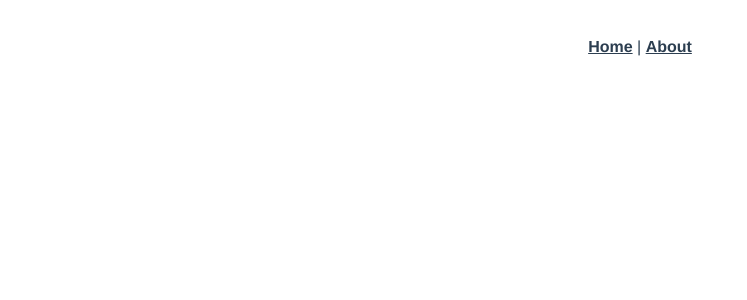
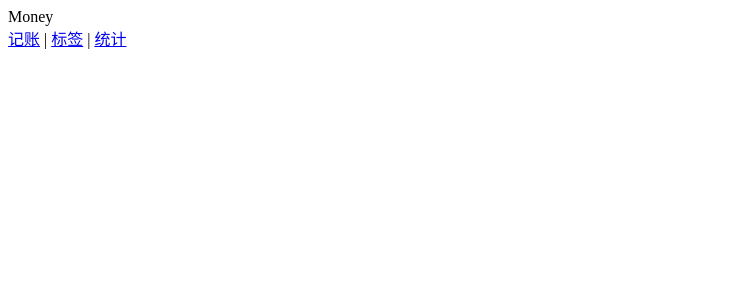
Before and after one commit to kant00/Money-1, a Vue app: page /#/money in a window 1280 px wide. Shown: the top 300 px of the page, without its empty margins (0-747 px from the left). Built offline with nearby package versions, Linux system fonts and the light colour scheme.

Commit message:
引入全局<Nav/>

```diff
--- a/src/App.vue
+++ b/src/App.vue
@@ -1,13 +1,8 @@
 <template>
-  <div id="app">
-    <div id="nav">
-      <router-link to="/">Home</router-link> |
-      <router-link to="/about">About</router-link>
-    </div>
-    <router-view/>
+  <div>
+  <router-view />
   </div>
 </template>
-
 <style lang="scss">
 #app {
   font-family: Avenir, Helvetica, Arial, sans-serif;
--- /dev/null
+++ b/src/components/Nav.vue
@@ -0,0 +1,18 @@
+<template>
+  <div>
+    <router-link to="/money">记账</router-link>
+    |
+    <router-link to="/labels">标签</router-link>
+    |
+    <router-link to="/statistics">统计</router-link>
+  </div>
+</template>
+
+<script lang="ts">
+export default {
+  name: "Nav",
+};
+</script>
+
+<style scoped>
+</style>
--- a/src/main.ts
+++ b/src/main.ts
@@ -1,13 +1,15 @@
-import Vue from 'vue'
-import App from './App.vue'
-import './registerServiceWorker'
-import router from './router'
-import store from './store'
+import Vue from "vue";
+import App from "./App.vue";
+import "./registerServiceWorker";
+import router from "./router";
+import store from "./store";
+import Nav from "@/components/Nav.vue";
 
-Vue.config.productionTip = false
+Vue.component("Nav", Nav);
+Vue.config.productionTip = false;
 
 new Vue({
-  router,
+  router: router,
   store,
-  render: h => h(App)
-}).$mount('#app')
+  render: (h) => h(App),
+}).$mount("#app");
--- a/src/router/index.ts
+++ b/src/router/index.ts
@@ -1,27 +1,31 @@
-import Vue from 'vue'
-import VueRouter, { RouteConfig } from 'vue-router'
-import Home from '../views/Home.vue'
-
-Vue.use(VueRouter)
-
+import Vue from "vue";
+import VueRouter, { RouteConfig } from "vue-router";
+import Home from "../views/Home.vue";
+import Money from "../views/Money.vue";
+import Labels from "../views/Labels.vue";
+import Statistics from "../views/Statistics.vue";
+Vue.use(VueRouter);
 const routes: Array<RouteConfig> = [
   {
-    path: '/',
-    name: 'Home',
-    component: Home
+    path: "/",
+    redirect: "/money",
   },
   {
-    path: '/about',
-    name: 'About',
-    // route level code-splitting
-    // this generates a separate chunk (about.[hash].js) for this route
-    // which is lazy-loaded when the route is visited.
-    component: () => import(/* webpackChunkName: "about" */ '../views/About.vue')
-  }
-]
+    path: "/money",
+    component: Money,
+  },
+  {
+    path: "/labels",
+    component: Labels,
+  },
+  {
+    path: "/statistics",
+    component: Statistics,
+  },
+];
 
 const router = new VueRouter({
-  routes
-})
+  routes,
+});
 
-export default router
+export default router;
--- /dev/null
+++ b/src/views/Labels.vue
@@ -0,0 +1,11 @@
+<template>
+  <div>
+    labels
+    <Nav />
+  </div>
+</template>
+<script lang="ts">
+export default {
+  name: "Labels",
+};
+</script>
--- /dev/null
+++ b/src/views/Money.vue
@@ -0,0 +1,12 @@
+<template>
+  <div>
+    Money
+    <Nav />
+  </div>
+</template>
+
+<script lang="ts">
+export default {
+  name: "Money",
+};
+</script>
--- /dev/null
+++ b/src/views/Statistics.vue
@@ -0,0 +1,11 @@
+<template>
+  <div>
+    Statistics
+    <Nav />
+  </div>
+</template>
+<script lang="ts">
+export default {
+  name: "Statistics",
+};
+</script>
```
